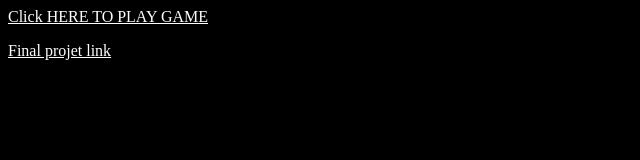
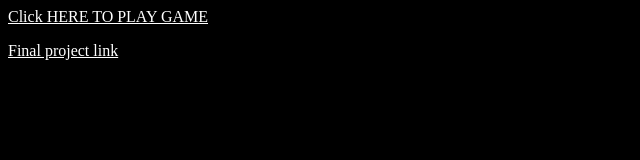
Before and after one commit to Rayde26644/Rayde26644.github.io, a plain HTML site: page index.html in a window 1280 px wide. Shown: the full height of the page, 0-640 px from the left. Drawn offline with Linux system fonts and the light colour scheme.

Commit message:
Update index.html

```diff
--- a/index.html
+++ b/index.html
@@ -18,7 +18,7 @@
     </Style>
     <a href="https://rayde26644.github.io/getschool4/www/index.html">Click HERE TO PLAY GAME</a>
 <p>
-    <a href="last index.html">Final projet link</a>
+    <a href="last index.html">Final project link</a>
 </p>
 </body>
 </html>
```
